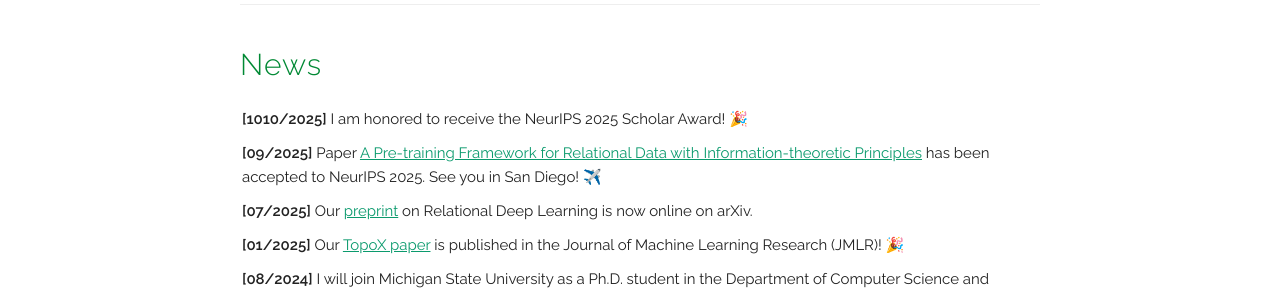
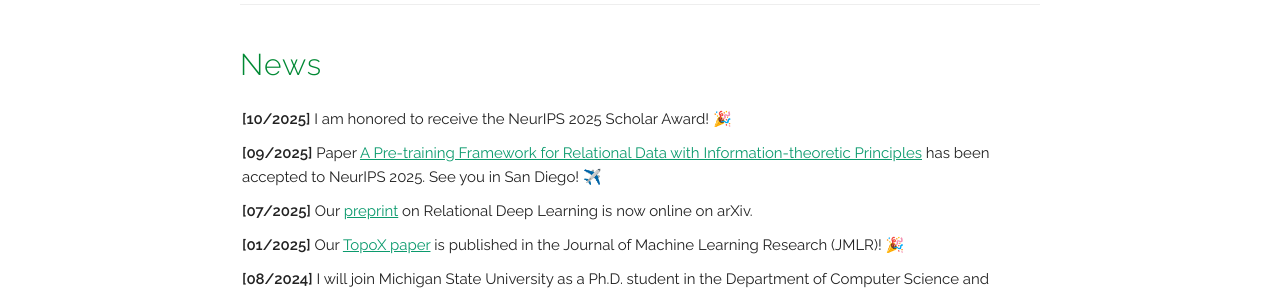
Before and after one commit to quang-truong/quang-truong.github.io, a Jekyll site: the page built from index.html, in a window 1280 px wide and 900 px high, scrolled down 590 px. Shown: the part 150-442 px from the top of the window. Built offline with Jekyll 4.4.1, drawn with Linux system fonts in a browser that asks for light colours; some web fonts are replaced.

Commit message:
fix typoe

```diff
--- a/index.html
+++ b/index.html
@@ -42,7 +42,7 @@ title: Home
   <h4>News</h4>
   <!-- <p> Scroll for older news </p> -->
   <UL style="list-style-type: none; padding: 2px; overflow-y: scroll; height:250px;">
-    <li> <b>[1010/2025]</b>
+    <li> <b>[10/2025]</b>
       I am honored to receive the NeurIPS 2025 Scholar Award! 🎉
     </li>
     <li> <b>[09/2025]</b>
```
